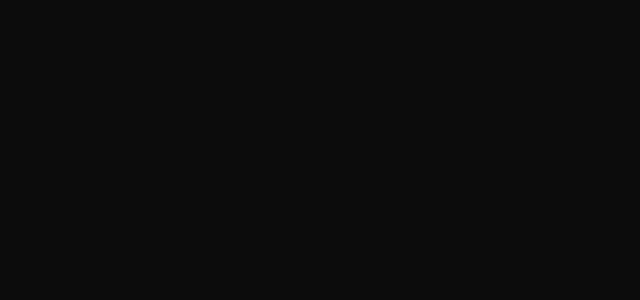
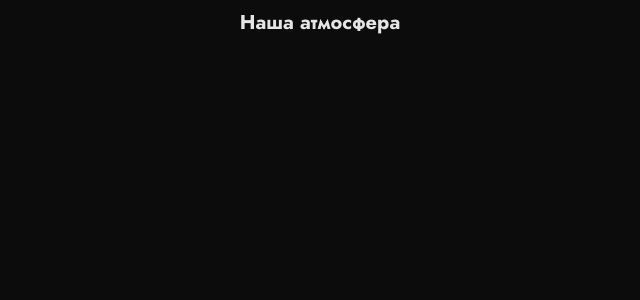
Before and after one commit to Necrotic999/coffee-community-front, a Next.js app: page / in a window 1280 px wide. Shown: the top 300 px of the page, without its empty margins (320-960 px from the left). Built offline with nearby package versions, Linux system fonts and the light colour scheme.

Commit message:
add structure for my section

```diff
--- a/src/app/page.jsx
+++ b/src/app/page.jsx
@@ -1,6 +1,7 @@
+import Atmosphere from "@/components/Atmosphere/Atmosphere";
 import Hero from "@/components/Hero/Hero";
 import Image from "next/image";
 
 export default function Home() {
-  return <Hero />;
+  return <Atmosphere />;
 }
--- /dev/null
+++ b/src/components/Atmosphere/Atmosphere.jsx
@@ -0,0 +1,16 @@
+import React from 'react'
+
+const Atmosphere = () => {
+  return (
+    <section >
+      <h2 className='text-[20px] font-advent font-bold text-[#E5E5E5] text-center mt-2'>
+        Наша атмосфера
+      </h2>
+
+
+    </section>
+
+  )
+}
+
+export default Atmosphere
```
Also changed, not shown: 1 other file (tests, documents, lock files or other folders).
